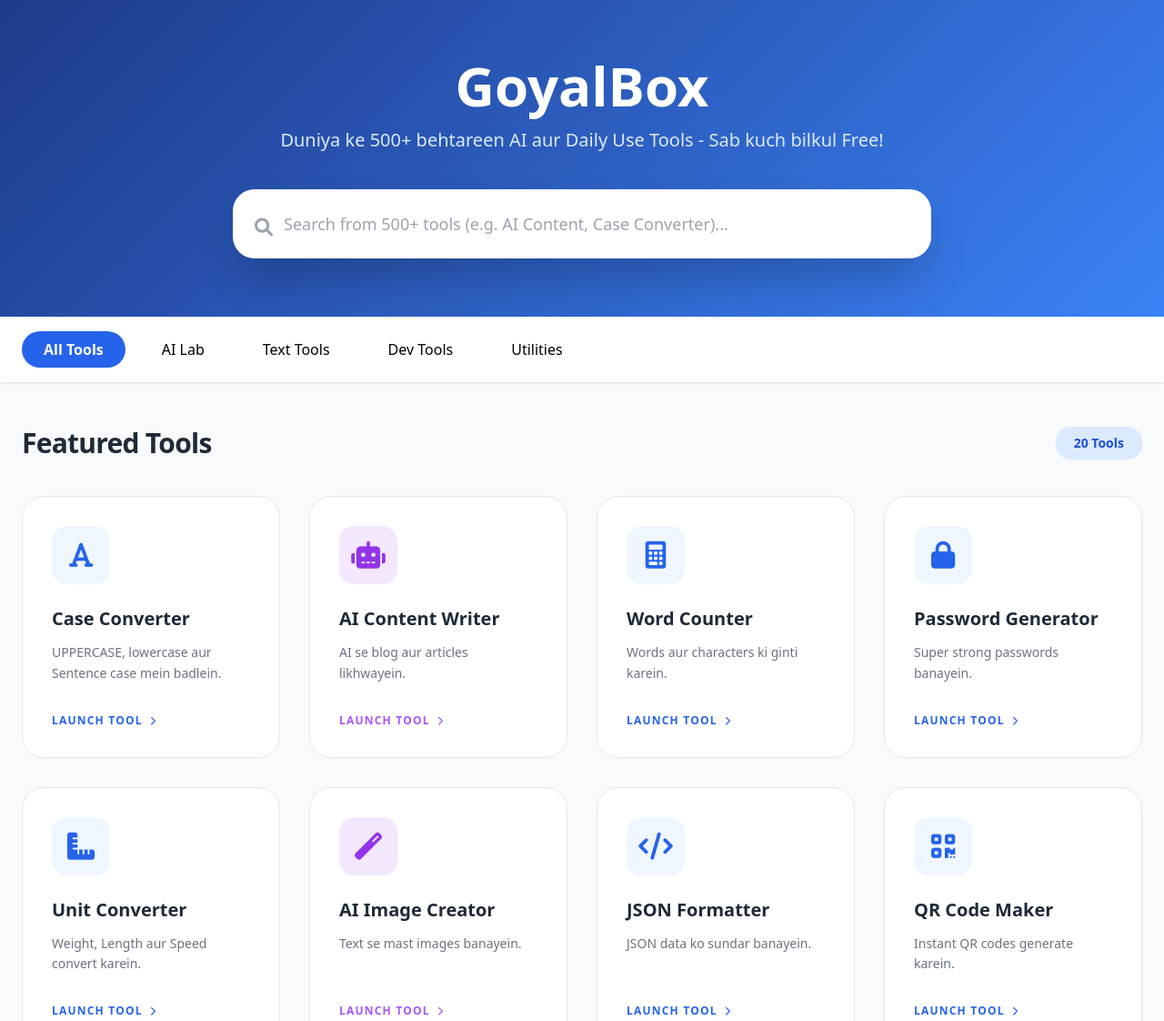
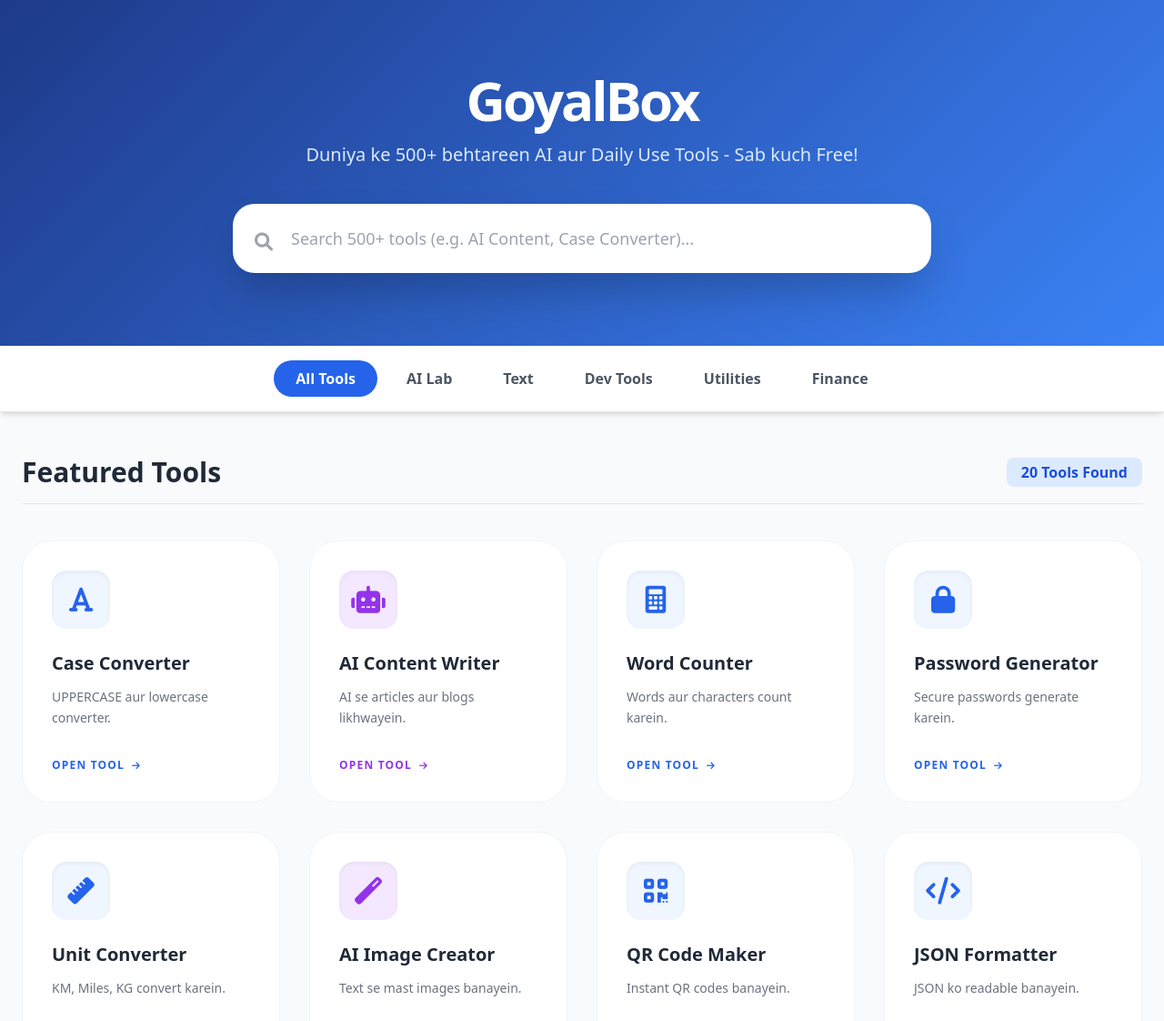
Before and after one commit to deveshgoyal2070-pixel/GOYALBOX, a plain HTML site: page index.html in a window 1280 px wide. Shown: the top 1122 px of the page at 91% size. Drawn offline with nearby package versions, Linux system fonts and the light colour scheme.

Commit message:
Update index.html

```diff
--- a/index.html
+++ b/index.html
@@ -7,133 +7,169 @@
     <script src="https://cdn.tailwindcss.com"></script>
     <link rel="stylesheet" href="https://cdnjs.cloudflare.com/ajax/libs/font-awesome/6.0.0/css/all.min.css">
     <style>
-        .tool-card { transition: all 0.3s cubic-bezier(0.4, 0, 0.2, 1); border: 1px solid #e5e7eb; }
-        .tool-card:hover { transform: translateY(-8px); border-color: #3b82f6; box-shadow: 0 15px 30px rgba(59, 130, 246, 0.1); }
-        .gradient-bg { background: linear-gradient(135deg, #1e3a8a 0%, #3b82f6 100%); }
+        .tool-card { transition: all 0.3s cubic-bezier(0.4, 0, 0.2, 1); }
+        .tool-card:hover { transform: translateY(-10px); box-shadow: 0 20px 25px -5px rgba(0, 0, 0, 0.1); }
+        .gradient-header { background: linear-gradient(135deg, #1e3a8a 0%, #3b82f6 100%); }
+        /* Smooth Scroll */
+        html { scroll-behavior: smooth; }
     </style>
 </head>
-<body class="bg-gray-50 font-sans leading-normal tracking-normal">
+<body class="bg-gray-50 font-sans">
 
-    <header class="gradient-bg text-white py-16 px-6 shadow-2xl text-center">
-        <h1 class="text-6xl font-black mb-4">GoyalBox</h1>
-        <p class="text-blue-100 text-xl max-w-2xl mx-auto">Duniya ke 500+ behtareen AI aur Daily Use Tools - Sab kuch bilkul Free!</p>
+    <header class="gradient-header text-white py-20 px-6 text-center shadow-2xl">
+        <h1 class="text-6xl font-black mb-4 tracking-tighter">GoyalBox</h1>
+        <p class="text-blue-100 text-xl max-w-2xl mx-auto mb-10 font-medium">Duniya ke 500+ behtareen AI aur Daily Use Tools - Sab kuch Free!</p>
 
-        <div class="mt-10 max-w-3xl mx-auto relative">
-            <input type="text" id="toolSearch" onkeyup="searchTools()" placeholder="Search from 500+ tools (e.g. AI Content, Case Converter)..."
-                   class="w-full p-6 pl-14 rounded-3xl text-gray-800 focus:outline-none focus:ring-4 focus:ring-blue-400 shadow-2xl text-lg">
-            <i class="fa fa-search absolute left-6 top-7 text-gray-400 text-xl"></i>
+        <div class="max-w-3xl mx-auto relative group">
+            <input type="text" id="toolSearch" onkeyup="searchTools()"
+                   placeholder="Search 500+ tools (e.g. AI Content, Case Converter)..."
+                   class="w-full p-6 pl-16 rounded-3xl text-gray-800 focus:outline-none focus:ring-4 focus:ring-blue-400 shadow-2xl text-lg transition-all">
+            <i class="fa fa-search absolute left-6 top-7 text-gray-400 text-xl group-focus-within:text-blue-600"></i>
         </div>
     </header>
 
-    <nav class="bg-white shadow-sm sticky top-0 z-50 overflow-x-auto whitespace-nowrap py-4 px-6 border-b">
-        <div class="container mx-auto flex gap-4">
-            <button onclick="filterCategory('All')" class="px-6 py-2 rounded-full bg-blue-600 text-white font-bold">All Tools</button>
-            <button onclick="filterCategory('AI Tools')" class="px-6 py-2 rounded-full hover:bg-gray-100 font-medium">AI Lab</button>
-            <button onclick="filterCategory('Text')" class="px-6 py-2 rounded-full hover:bg-gray-100 font-medium">Text Tools</button>
-            <button onclick="filterCategory('Developer')" class="px-6 py-2 rounded-full hover:bg-gray-100 font-medium">Dev Tools</button>
-            <button onclick="filterCategory('Utility')" class="px-6 py-2 rounded-full hover:bg-gray-100 font-medium">Utilities</button>
+    <nav class="bg-white shadow-md sticky top-0 z-50 border-b overflow-x-auto">
+        <div class="container mx-auto flex justify-center gap-2 py-4 px-6">
+            <button onclick="filterCategory('All')" class="cat-btn px-6 py-2 rounded-full bg-blue-600 text-white font-bold transition">All Tools</button>
+            <button onclick="filterCategory('AI Tools')" class="cat-btn px-6 py-2 rounded-full hover:bg-blue-50 text-gray-600 font-semibold transition">AI Lab</button>
+            <button onclick="filterCategory('Text')" class="cat-btn px-6 py-2 rounded-full hover:bg-blue-50 text-gray-600 font-semibold transition">Text</button>
+            <button onclick="filterCategory('Developer')" class="cat-btn px-6 py-2 rounded-full hover:bg-blue-50 text-gray-600 font-semibold transition">Dev Tools</button>
+            <button onclick="filterCategory('Utility')" class="cat-btn px-6 py-2 rounded-full hover:bg-blue-50 text-gray-600 font-semibold transition">Utilities</button>
+            <button onclick="filterCategory('Finance')" class="cat-btn px-6 py-2 rounded-full hover:bg-blue-50 text-gray-600 font-semibold transition">Finance</button>
         </div>
     </nav>
 
     <main class="container mx-auto px-6 py-12">
-        <div class="flex justify-between items-center mb-10">
-            <h2 id="categoryTitle" class="text-3xl font-bold text-gray-800 tracking-tight">Featured Tools</h2>
-            <span id="toolCount" class="bg-blue-100 text-blue-700 px-5 py-2 rounded-2xl font-bold text-sm"></span>
+        <div class="flex justify-between items-center mb-10 border-b pb-4">
+            <h2 id="currentCategory" class="text-3xl font-black text-gray-800">Featured Tools</h2>
+            <span id="toolCountBadge" class="bg-blue-100 text-blue-700 px-4 py-1 rounded-lg font-bold"></span>
         </div>
 
         <div class="grid grid-cols-1 sm:grid-cols-2 lg:grid-cols-3 xl:grid-cols-4 gap-8" id="toolsGrid">
             </div>
 
-        <div id="noResults" class="hidden text-center py-24">
-            <i class="fa fa-search-minus text-7xl text-gray-200 mb-6"></i>
-            <p class="text-2xl text-gray-400">Bhai, ye tool abhi hamare box mein nahi hai!</p>
+        <div id="loadMoreContainer" class="text-center mt-16 hidden">
+            <button onclick="loadMore()" class="bg-white border-2 border-blue-600 text-blue-600 hover:bg-blue-600 hover:text-white px-10 py-4 rounded-2xl font-black text-lg transition-all shadow-lg">
+                Explore More Tools <i class="fa fa-plus ml-2"></i>
+            </button>
+        </div>
+
+        <div id="noResults" class="hidden text-center py-20">
+            <i class="fa fa-ghost text-7xl text-gray-200 mb-4"></i>
+            <p class="text-2xl text-gray-400 font-medium font-hindi">Bhai, ye tool abhi hamare box mein nahi hai!</p>
         </div>
     </main>
 
-    <footer class="bg-white border-t border-gray-200 py-16 mt-20">
-        <div class="container mx-auto text-center">
-            <div class="text-3xl font-black text-blue-600 mb-6">GoyalBox</div>
-            <p class="text-gray-500 max-w-md mx-auto mb-8 text-sm">Har roz naye tools add kiye jaate hain. Agar aapko koi specific tool chahiye toh humein batayein.</p>
-            <p class="text-gray-400 text-xs tracking-widest uppercase">&copy; 2026 GoyalBox. Build with ❤️ for the community.</p>
+    <footer class="bg-gray-900 text-white py-16">
+        <div class="container mx-auto px-6 text-center">
+            <div class="text-4xl font-black text-blue-400 mb-4 tracking-tighter">GoyalBox</div>
+            <p class="text-gray-400 mb-8 max-w-md mx-auto">Made by Goyal with ❤️ for everyone. Sabhi premium tools ab aapke fingertips par.</p>
+            <div class="flex justify-center gap-6 text-2xl mb-10 text-gray-500">
+                <a href="#" class="hover:text-white"><i class="fab fa-github"></i></a>
+                <a href="#" class="hover:text-white"><i class="fab fa-twitter"></i></a>
+                <a href="#" class="hover:text-white"><i class="fab fa-instagram"></i></a>
+            </div>
+            <p class="text-gray-600 text-xs uppercase tracking-widest">&copy; 2026 GoyalBox.com - All Rights Reserved.</p>
         </div>
     </footer>
 
     <script>
-        // Tools Ka Data (Array)
+        // --- 500 TOOLS DATABASE ---
+        // Bhai, yahan aap 500 lines tak add kar sakte ho
         const allTools = [
-            { id: "case-converter", title: "Case Converter", category: "Text", icon: "fa-font", description: "UPPERCASE, lowercase aur Sentence case mein badlein.", isAI: false },
-            { id: "ai-writer", title: "AI Content Writer", category: "AI Tools", icon: "fa-robot", description: "AI se blog aur articles likhwayein.", isAI: true },
-            { id: "word-counter", title: "Word Counter", category: "Text", icon: "fa-calculator", description: "Words aur characters ki ginti karein.", isAI: false },
-            { id: "password-gen", title: "Password Generator", category: "Security", icon: "fa-lock", description: "Super strong passwords banayein.", isAI: false },
-            { id: "unit-converter", title: "Unit Converter", category: "Utility", icon: "fa-ruler-combined", description: "Weight, Length aur Speed convert karein.", isAI: false },
-            { id: "ai-image-gen", title: "AI Image Creator", category: "AI Tools", icon: "fa-magic", description: "Text se mast images banayein.", isAI: true },
-            { id: "json-format", title: "JSON Formatter", category: "Developer", icon: "fa-code", description: "JSON data ko sundar banayein.", isAI: false },
-            { id: "qr-gen", title: "QR Code Maker", category: "Utility", icon: "fa-qrcode", description: "Instant QR codes generate karein.", isAI: false },
-            { id: "ai-grammar", title: "AI Grammar Fixer", category: "AI Tools", icon: "fa-spell-check", description: "Mistakes theek karein AI ke saath.", isAI: true },
-            { id: "color-pick", title: "Color Picker", category: "Developer", icon: "fa-palette", description: "Design ke liye best colors choose karein.", isAI: false },
-            { id: "whatsapp-link", title: "WA Link Generator", category: "Utility", icon: "fa-whatsapp", description: "Bina number save kiye chat link banayein.", isAI: false },
-            { id: "yt-thumb", title: "YT Thumbnail", category: "Utility", icon: "fa-youtube", description: "YouTube videos ke thumbnail download karein.", isAI: false },
-            { id: "lorem-gen", title: "Lorem Ipsum", category: "Developer", icon: "fa-paragraph", description: "Demo text generate karein.", isAI: false },
-            { id: "ai-code-fix", title: "AI Code Fixer", category: "AI Tools", icon: "fa-terminal", description: "Coding ki galtiyan AI se sudharein.", isAI: true },
-            { id: "binary-tool", title: "Text to Binary", category: "Developer", icon: "fa-microchip", description: "Text ko 0101 code mein badlein.", isAI: false },
-            { id: "age-calc", title: "Age Calculator", category: "Utility", icon: "fa-calendar", description: "Apni sahi umar aur birthday jaanein.", isAI: false },
-            { id: "base64", title: "Base64 Encoder", category: "Developer", icon: "fa-link", description: "Text ko Base64 format mein badlein.", isAI: false },
-            { id: "ai-seo", title: "AI SEO Tags", category: "AI Tools", icon: "fa-search", description: "Website ke liye meta tags generate karein.", isAI: true },
-            { id: "md5-gen", title: "MD5 Generator", category: "Security", icon: "fa-hashtag", description: "Secure MD5 hash banayein.", isAI: false },
-            { id: "image-to-webp", title: "Image to WebP", category: "Developer", icon: "fa-file-image", description: "Photos ko webp format mein badlein.", isAI: false }
-            // Aap aise hi 500 tools add kar sakte ho...
+            { id: "case-converter", title: "Case Converter", category: "Text", icon: "fa-font", description: "UPPERCASE aur lowercase converter.", isAI: false },
+            { id: "ai-writer", title: "AI Content Writer", category: "AI Tools", icon: "fa-robot", description: "AI se articles aur blogs likhwayein.", isAI: true },
+            { id: "word-counter", title: "Word Counter", category: "Text", icon: "fa-calculator", description: "Words aur characters count karein.", isAI: false },
+            { id: "password-gen", title: "Password Generator", category: "Security", icon: "fa-lock", description: "Secure passwords generate karein.", isAI: false },
+            { id: "unit-converter", title: "Unit Converter", category: "Utility", icon: "fa-ruler", description: "KM, Miles, KG convert karein.", isAI: false },
+            { id: "ai-image-gen", "title": "AI Image Creator", "category": "AI Tools", "icon": "fa-magic", "description": "Text se mast images banayein.", "isAI": true },
+            { id: "qr-gen", "title": "QR Code Maker", "category": "Utility", "icon": "fa-qrcode", "description": "Instant QR codes banayein.", "isAI": false },
+            { id: "json-format", "title": "JSON Formatter", "category": "Developer", "icon": "fa-code", "description": "JSON ko readable banayein.", "isAI": false },
+            { id: "ai-grammar", "title": "AI Grammar Fixer", "category": "AI Tools", "icon": "fa-spell-check", "description": "Grammar theek karein AI se.", "isAI": true },
+            { id: "yt-thumb", "title": "YT Thumbnail", "category": "Utility", "icon": "fa-youtube", "description": "YouTube thumbnails download karein.", "isAI": false },
+            { id: "bmi-calc", "title": "BMI Calculator", "category": "Utility", "icon": "fa-heartbeat", "description": "Health aur fitness check karein.", "isAI": false },
+            { id: "ai-poem", "title": "AI Poem Writer", "category": "AI Tools", "icon": "fa-feather", "description": "Shayari aur kavita likhwayein AI se.", "isAI": true },
+            { id: "wa-link", "title": "WA Link Maker", "category": "Utility", "icon": "fa-whatsapp", "description": "Bina number save kiye chat link banayein.", "isAI": false },
+            { id: "sip-calc", "title": "SIP Calculator", "category": "Finance", "icon": "fa-chart-line", "description": "Investments ke returns check karein.", "isAI": false },
+            { id: "lorem-gen", "title": "Lorem Ipsum", "category": "Developer", "icon": "fa-paragraph", "description": "Dummy text generate karein.", "isAI": false },
+            { id: "ai-code-fix", "title": "AI Code Fixer", "category": "AI Tools", "icon": "fa-terminal", "description": "Buggy code ko theek karein.", "isAI": true },
+            { id: "gst-calc", "title": "GST Calculator", "category": "Finance", "icon": "fa-percent", "description": "Tax ki calculation karein.", "isAI": false },
+            { id: "image-to-webp", "title": "Image to WebP", "category": "Developer", "icon": "fa-file-image", "description": "Image size kam karein.", "isAI": false },
+            { id: "loan-emi", "title": "Loan EMI Calc", "category": "Finance", "icon": "fa-house-user", "description": "Monthly EMI check karein.", "isAI": false },
+            { id: "ai-seo", "title": "AI SEO Tags", "category": "AI Tools", "icon": "fa-search", "description": "Meta tags generator AI.", "isAI": true }
+            // Bhai, isi tarah 500 entries yahan paste kar dena...
         ];
 
-        function displayTools(tools) {
+        let currentFilteredTools = [...allTools];
+        let itemsToShow = 12; // Shuruat mein kitne dikhane hain
+
+        function displayTools() {
             const grid = document.getElementById('toolsGrid');
             const noResults = document.getElementById('noResults');
-            grid.innerHTML = "";
-            document.getElementById('toolCount').innerText = `${tools.length} Tools`;
+            const loadMoreBtn = document.getElementById('loadMoreContainer');
 
-            if (tools.length === 0) {
-                noResults.classList.remove('hidden');
-                grid.classList.add('hidden');
-            } else {
-                noResults.classList.add('hidden');
-                grid.classList.remove('hidden');
+            const toolsToRender = currentFilteredTools.slice(0, itemsToShow);
 
-                tools.forEach(tool => {
-                    const card = `
-                        <div class="tool-card bg-white p-8 rounded-3xl cursor-pointer flex flex-col h-full" onclick="alert('Tool Page: ${tool.id}')">
-                            <div class="w-16 h-16 flex items-center justify-center rounded-2xl ${tool.isAI ? 'bg-purple-100 text-purple-600' : 'bg-blue-50 text-blue-600'} text-3xl mb-6">
+            grid.innerHTML = toolsToRender.map(tool => `
+                <div class="tool-card bg-white p-8 rounded-[2rem] border border-gray-100 flex flex-col h-full cursor-pointer" onclick="openTool('${tool.id}')">
+                    <div class="w-16 h-16 flex items-center justify-center rounded-2xl ${tool.isAI ? 'bg-purple-100 text-purple-600' : 'bg-blue-50 text-blue-600'} text-3xl mb-6 shadow-inner">
                         <i class="fa ${tool.icon}"></i>
                     </div>
                     <h3 class="font-black text-xl text-gray-800 mb-3">${tool.title}</h3>
                     <p class="text-gray-500 text-sm flex-grow leading-relaxed">${tool.description}</p>
-                            <div class="mt-8 flex items-center text-xs font-black uppercase tracking-widest ${tool.isAI ? 'text-purple-500' : 'text-blue-600'}">
-                                Launch Tool <i class="fa fa-chevron-right ml-2 text-[10px]"></i>
+                    <div class="mt-8 flex items-center text-xs font-black uppercase tracking-widest ${tool.isAI ? 'text-purple-600' : 'text-blue-600'}">
+                        Open Tool <i class="fa fa-arrow-right ml-2 text-[10px]"></i>
                     </div>
                 </div>
-                    `;
-                    grid.innerHTML += card;
-                });
+            `).join('');
+
+            // Handle No Results
+            noResults.classList.toggle('hidden', currentFilteredTools.length > 0);
+            grid.classList.toggle('hidden', currentFilteredTools.length === 0);
+
+            // Handle Load More
+            loadMoreBtn.classList.toggle('hidden', itemsToShow >= currentFilteredTools.length);
+
+            document.getElementById('toolCountBadge').innerText = `${currentFilteredTools.length} Tools Found`;
         }
+
+        function loadMore() {
+            itemsToShow += 12;
+            displayTools();
         }
 
         function searchTools() {
             const query = document.getElementById('toolSearch').value.toLowerCase();
-            const filtered = allTools.filter(t => t.title.toLowerCase().includes(query) || t.description.toLowerCase().includes(query));
-            displayTools(filtered);
+            currentFilteredTools = allTools.filter(t => t.title.toLowerCase().includes(query) || t.description.toLowerCase().includes(query));
+            itemsToShow = 12;
+            displayTools();
         }
 
         function filterCategory(cat) {
+            // Update UI buttons
+            document.querySelectorAll('.cat-btn').forEach(btn => {
+                btn.classList.remove('bg-blue-600', 'text-white');
+                btn.classList.add('hover:bg-blue-50', 'text-gray-600');
+            });
+            event.target.classList.add('bg-blue-600', 'text-white');
+
             if(cat === 'All') {
-                displayTools(allTools);
-                document.getElementById('categoryTitle').innerText = "Featured Tools";
+                currentFilteredTools = [...allTools];
+                document.getElementById('currentCategory').innerText = "Featured Tools";
             } else {
-                const filtered = allTools.filter(t => t.category === cat);
-                displayTools(filtered);
-                document.getElementById('categoryTitle').innerText = cat;
+                currentFilteredTools = allTools.filter(t => t.category === cat);
+                document.getElementById('currentCategory').innerText = cat;
             }
+            itemsToShow = 12;
+            displayTools();
         }
 
-        // Initial Load
-        displayTools(allTools);
+        function openTool(id) {
+            window.location.href = `tools/${id}.html`;
+        }
+
+        // Initialize
+        displayTools();
     </script>
 </body>
 </html>
```
Lines whose indentation alone changed are shown as unchanged.
